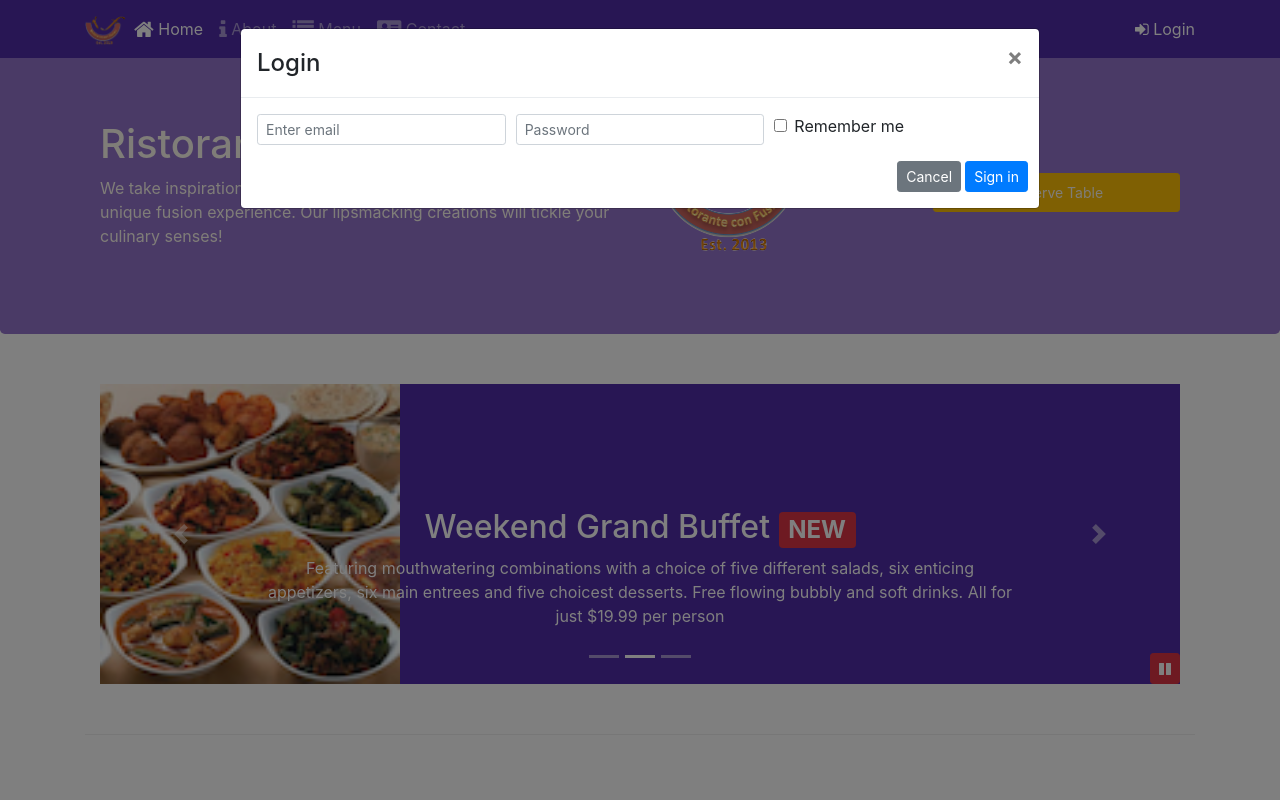
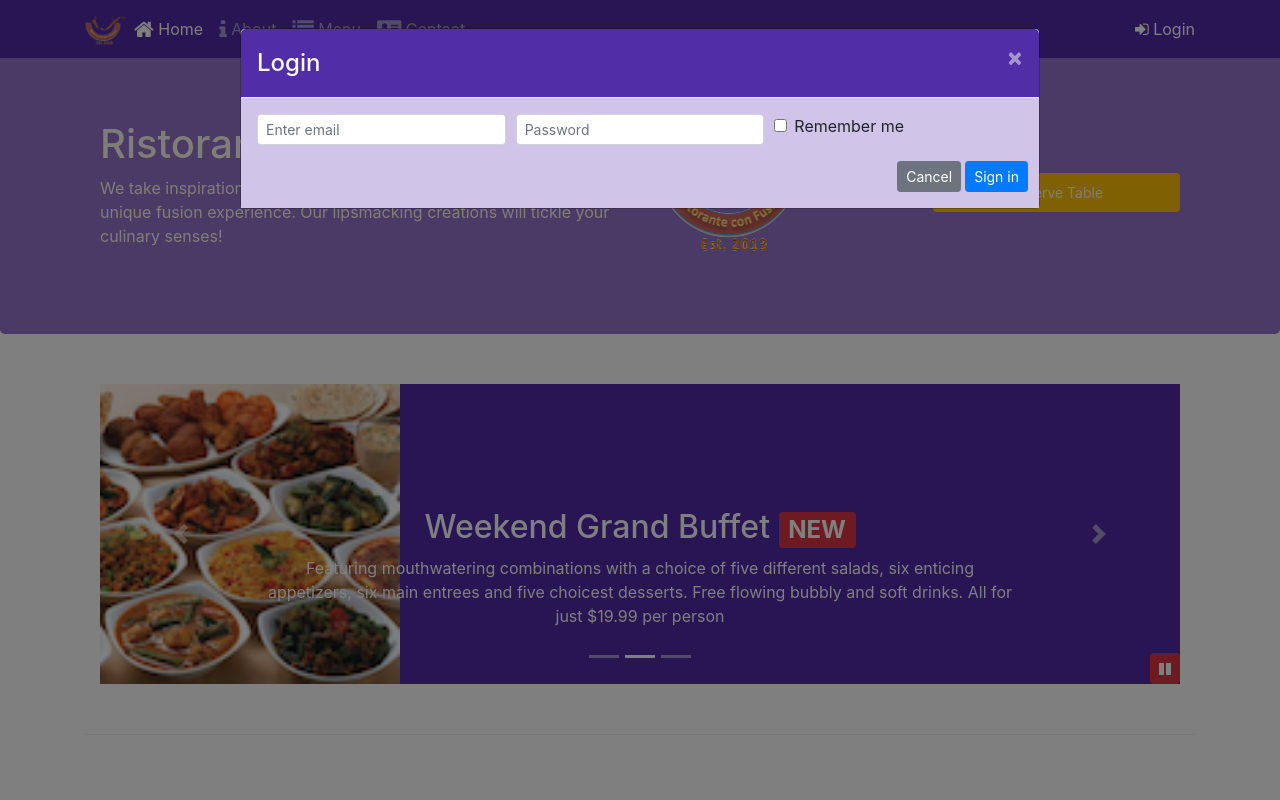
Before and after one commit to yafis630/Bootstrap-4, a website: page index.html in a window 1280 px wide. Both pictures are taken after a click on the button "Login". Shown: the top 800 px of the page. Drawn offline with nearby package versions, Linux system fonts and the light colour scheme.

Commit message:
Assignment

```diff
--- a/css/styles.scss
+++ b/css/styles.scss
@@ -74,3 +74,18 @@ body{
     bottom: 0px;
     z-index: 1;
 }
+
+.modal {
+    .modal-body {
+        background-color: $background-pale;
+    }
+
+    .modal-header {
+        color: floralwhite;
+        background: $background-dark;
+
+        .close {
+            color: floralwhite;
+        }
+    }
+}
--- a/index.html
+++ b/index.html
@@ -29,7 +29,7 @@
                     <li class="nav-items"><a class="nav-link" href="./contactus.html"><span class="fa fa-address-card fa-lg"></span> Contact</a></li>
                 </ul>
                 <span class="navbar-text">
-                    <a data-toggle="modal" data-target="#loginModal">
+                    <a id="login" role="button">
                         <span class="fa fa-sign-in"></span> Login
                     </a>
                 </span>
@@ -85,7 +85,7 @@
                 </div>
                 <div class="col-12 col-sm align-self-center">
                     <a role="button" class="btn btn-block nav-link btn-warning btn-sm"
-                        data-toggle="modal" data-target="#reserve">Reserve Table
+                       id="ReserveTable" >Reserve Table
                     </a>
                 </div>
             </div>
@@ -333,6 +333,12 @@
                     $("#carouselButton").children("span").addClass('fa-pause');
                 }
             });
+            $("#login").click(function() {
+                $("#loginModal").modal('toggle')
+            });
+            $("#ReserveTable").click(function() {
+                $("#reserve").modal('toggle')
+            });
         });
     </script>
 </body>
```
Also changed, not shown: css/styles.css, 1 other file.
